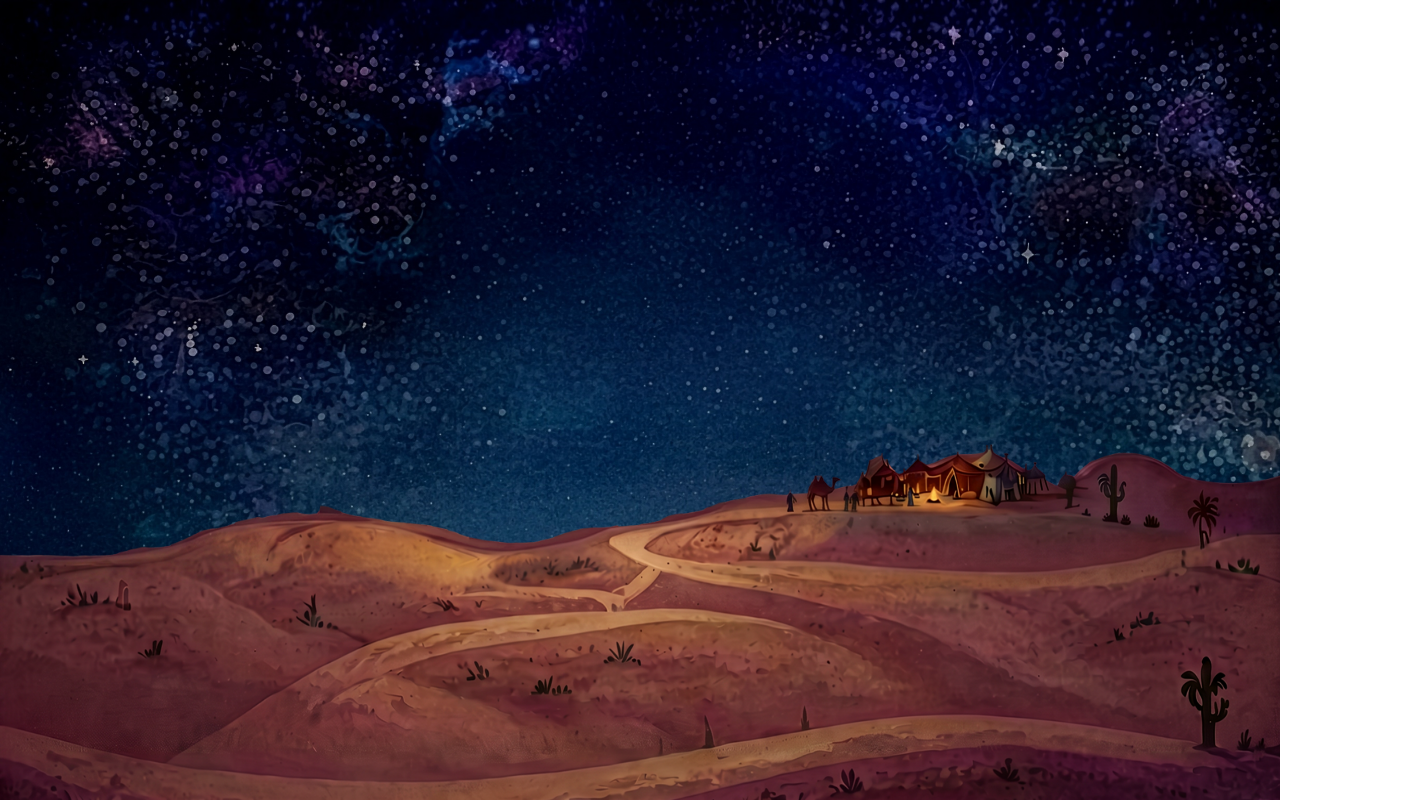
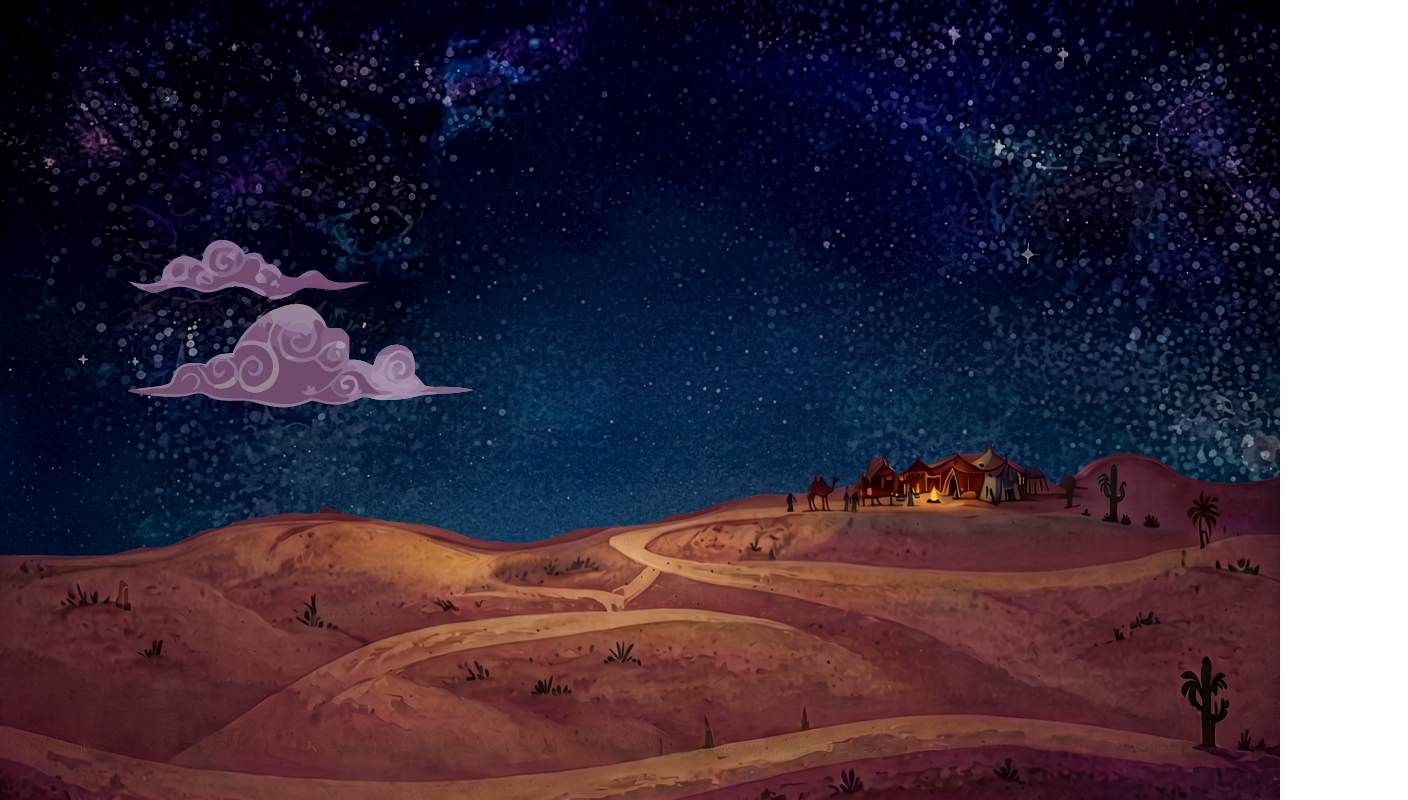
Before and after one commit to dvm-bitspilani/oasis-2026-web, a React (Vite) app: page / in a window 1280 px wide. Shown: the whole page, 1408 px wide, since content can reach past the window. Built offline with nearby package versions, Linux system fonts and the light colour scheme.

Commit message:
clodsAdded

```diff
--- a/src/pages/Home.tsx
+++ b/src/pages/Home.tsx
@@ -1,6 +1,8 @@
     import bg from "../assets/086ee623dc5facfe1545894c42f50d8ec74859c9.jpg";
 import styles from "../styles/Home.module.scss"
 import sandImg from "../assets/sand.png"
+import cloudSmall from "../assets/cloudSmall.svg"
+import cloudBig from "../assets/cloudBig.svg"
     export default function Home() {
         return (
         <div>
@@ -12,5 +14,15 @@ import sandImg from "../assets/sand.png"
             <div className={styles.sand}>
                 <img src={sandImg} className={styles.sandImg} />
             </div>
+            <div className={styles.clouds} >
+
+                <div className={styles.cloudOne}>
+                    <img src = {cloudSmall} />
+                </div>
+                <div className={styles.cloudOne}>
+                    <img src = {cloudBig} />
+                </div>
+
+            </div>
         </div> )
 }
--- a/src/styles/Home.module.scss
+++ b/src/styles/Home.module.scss
@@ -12,3 +12,12 @@
     width: 100%;
     height: 100%;
 }
+
+.clouds{
+    width: 100%;
+    height: auto;
+    position: absolute;
+    top: 30%;
+    left: 10%;
+    right: 10%;
+}
```
Also changed, not shown: src/assets/cloudBig.svg (added).
